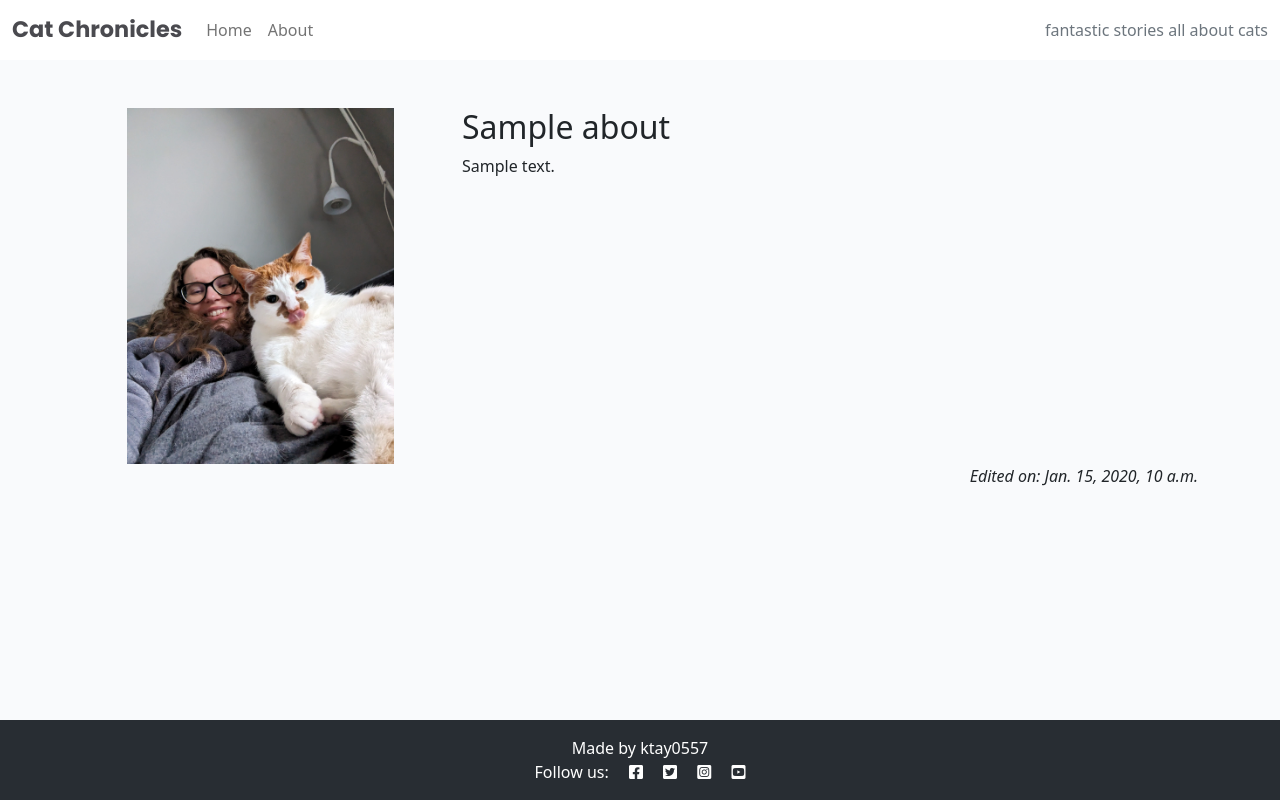
After one commit to ktay0557/project_4, a Django app: page /about/ in a window 1280 px wide. The commit adds this page. Run offline with Django 4.2, Linux system fonts and the light colour scheme; tables that the repository leaves empty hold one stand-in row (values such as "Sample post").

Commit message:
Add about page template and views, with url patterns

```diff
--- /dev/null
+++ b/about/templates/about/about.html
@@ -0,0 +1,23 @@
+{% extends 'base.html' %} {% block content %} {% load static %}
+
+<!-- about.html content starts here -->
+<div class="container mt-5">
+  <div class="row">
+    <div class="col-4 text-center">
+      <img src="{% static 'images/about_us.jpg' %}" width="75%" />
+    </div>
+    <div class="col-8">
+      <!-- Title goes between these h2 tags -->
+      <h2>{{ about.title }}</h2>
+      <!-- Content goes directly underneath this -->
+      {{ about.content | safe }}
+    </div>
+  </div>
+  <div class="row">
+    <div class="col text-right">
+      <!-- Edited on field goes in here -->
+      <p class="text-end"><em>Edited on: {{ about.edited_on }}</em></p>
+    </div>
+  </div>
+</div>
+{% endblock content %}
--- /dev/null
+++ b/about/urls.py
@@ -0,0 +1,6 @@
+from . import views
+from django.urls import path
+
+urlpatterns = [
+    path('', views.about_me, name='about'),
+]
--- a/about/views.py
+++ b/about/views.py
@@ -1,3 +1,14 @@
 from django.shortcuts import render
+from .models import About
 
 # Create your views here.
+
+
+def about_me(request):
+    about = About.objects.all().order_by("-edited_on").first()
+
+    return render(
+        request,
+        "about/about.html",
+        {"about": about},
+    )
--- a/cat_chronicles/urls.py
+++ b/cat_chronicles/urls.py
@@ -18,6 +18,7 @@ from django.contrib import admin
 from django.urls import path, include
 
 urlpatterns = [
+    path('about/', include('about.urls'), name='about-urls'),
     path('admin/', admin.site.urls),
     path('summernote/', include('django_summernote.urls')),
     path("", include("cat_news.urls"), name="cat_news-urls"),
--- a/templates/base.html
+++ b/templates/base.html
@@ -1,4 +1,4 @@
-{% load static %} {% url 'home' as home_url %}
+{% load static %} {% url 'home' as home_url %} {% url 'about' as about.url %}
 
 <!DOCTYPE html>
 <html class="h-100" lang="en">
@@ -65,6 +65,14 @@
                 >Home</a
               >
             </li>
+            <li class="nav-item">
+              <a
+                class="nav-link {% if request.path == about_url %}active{% endif %}"
+                aria-current="page"
+                href="{% url 'about' %}"
+                >About</a
+              >
+            </li>
           </ul>
           <span class="navbar-text text-muted">
             fantastic stories all about cats
```
Also changed, not shown: static/images/about_us.jpg (added), 2 other files.
